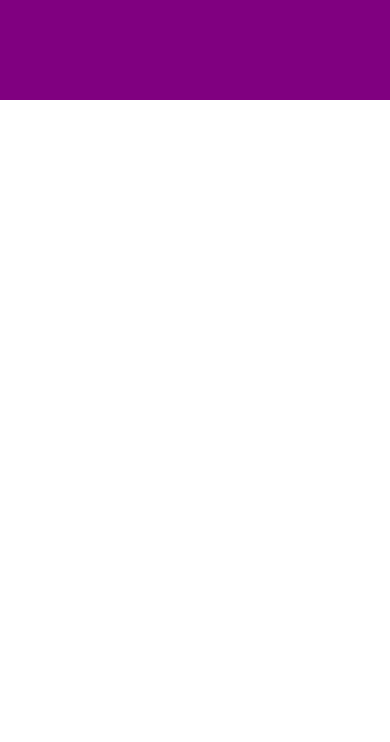
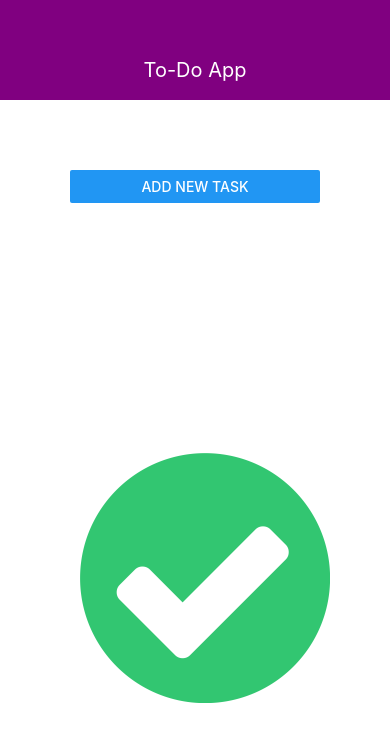
Before and after one commit to NicMortelliti/react-native-tutorial, a React Native app: screen / in a window 390 px wide. Shown: the top 742 px of the page. Built offline with nearby package versions, Linux system fonts and the light colour scheme.

Commit message:
update app component

```diff
--- a/App.js
+++ b/App.js
@@ -1,15 +1,69 @@
-import React from "react";
-import { View } from "react-native";
+import React, { useState } from "react";
+import { StyleSheet, View, Button, FlatList, Image } from "react-native";
+
+import ToDoItem from "./src/components/ToDoItem";
+import ToDoInput from "./src/components/ToDoInput";
+import DisplayImage from "./src/components/DisplayImage";
 import Header from "./src/components/Header";
-import DisplayImage from "./src/components/DisplayImage";
 
-export default class App extends React.Component {
-  render() {
-    return (
-      <View>
-        <Header />
-        <DisplayImage taskStatus="0" />
+export default function App() {
+  const [tasks, setTasks] = useState([]);
+  const [addTasks, setAddTasks] = useState(false);
+
+  const addTaskHandler = (taskTitle) => {
+    setTasks((currentTasks) => [
+      ...currentTasks,
+      { id: Math.random().toString(), value: taskTitle },
+    ]);
+    setAddTasks(false);
+  };
+
+  const deleteTaskHandler = (taskId) => {
+    setTasks((currentTasks) => {
+      return currentTasks.filter((task) => task.id !== taskId);
+    });
+  };
+
+  const canceltaskAdditionHandler = () => {
+    setAddTasks(false);
+  };
+
+  return (
+    <View>
+      <Header title="To-Do App"></Header>
+      <View style={styles.screen}>
+        <Button title="Add New task" onPress={() => setAddTasks(true)}></Button>
+        <ToDoInput
+          visible={addTasks}
+          onAddTask={addTaskHandler}
+          onCancel={canceltaskAdditionHandler}
+        />
       </View>
-    );
-  }
+      <DisplayImage taskStatus={tasks} />
+
+      <View style={styles.screenlist}>
+        <FlatList
+          keyExtractor={(item, index) => item.id}
+          data={tasks}
+          renderItem={(itemData) => (
+            <ToDoItem
+              title={itemData.item.value}
+              onDelete={deleteTaskHandler}
+              id={itemData.item.id}
+            />
+          )}></FlatList>
+      </View>
+    </View>
+  );
 }
+
+const styles = StyleSheet.create({
+  screen: {
+    paddingTop: 70,
+    paddingHorizontal: 70,
+  },
+  screenlist: {
+    marginLeft: 20,
+    marginRight: 20,
+  },
+});
--- a/src/components/ToDoInput.js
+++ b/src/components/ToDoInput.js
@@ -34,7 +34,6 @@
   return (
     <Modal visible={props.visible} animationType="slide">
       <Header title="To-Do App"></Header>
-
       <View style={styles.inputContainer}>
         <TextInput
           placeholder="Task"
@@ -58,6 +57,7 @@
           </View>
         </View>
       </View>
+      ToDoInput
     </Modal>
   );
 };
--- a/src/components/ToDoItem.js
+++ b/src/components/ToDoItem.js
@@ -4,8 +4,8 @@
   Text,
   StyleSheet,
   TouchableOpacity,
-  CheckBox,
 } from "react-native";
+
 
 const ToDoItem = (props) => {
   const [check, setCheck] = useState(false);
```
